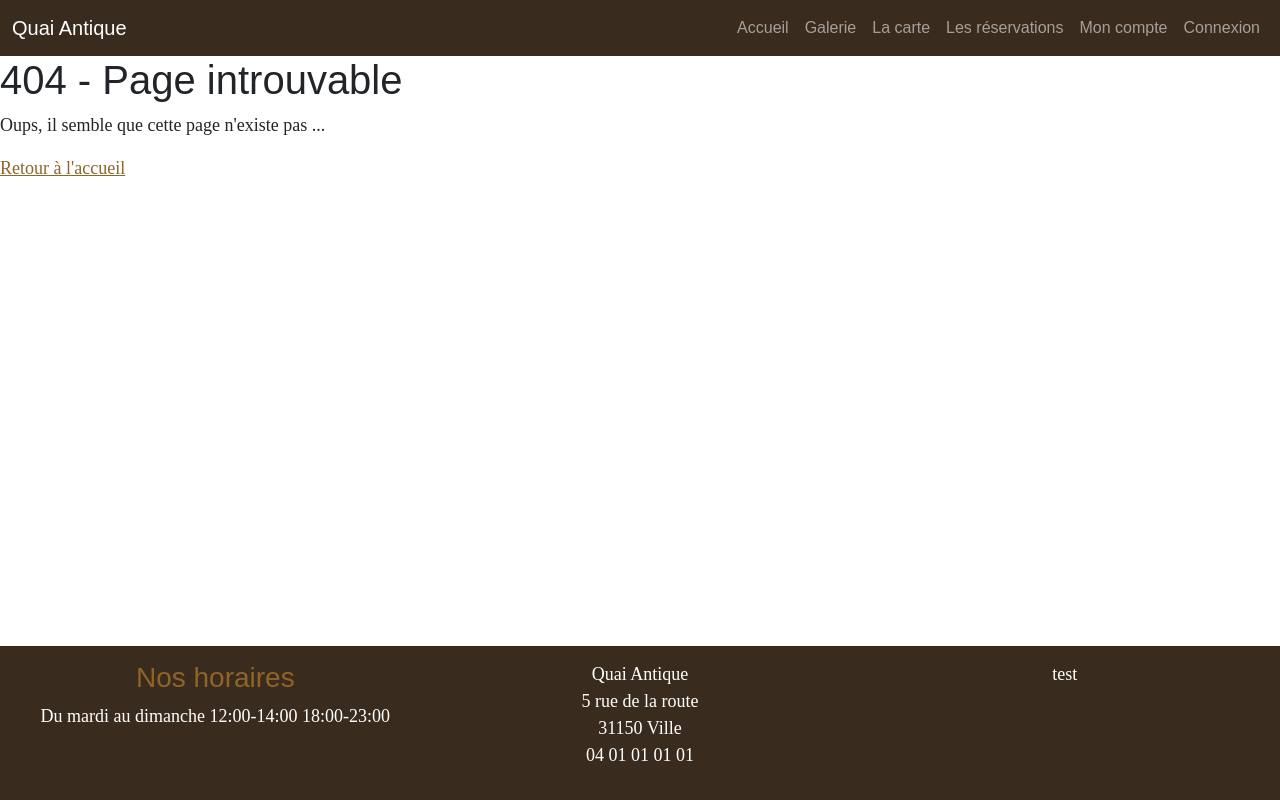
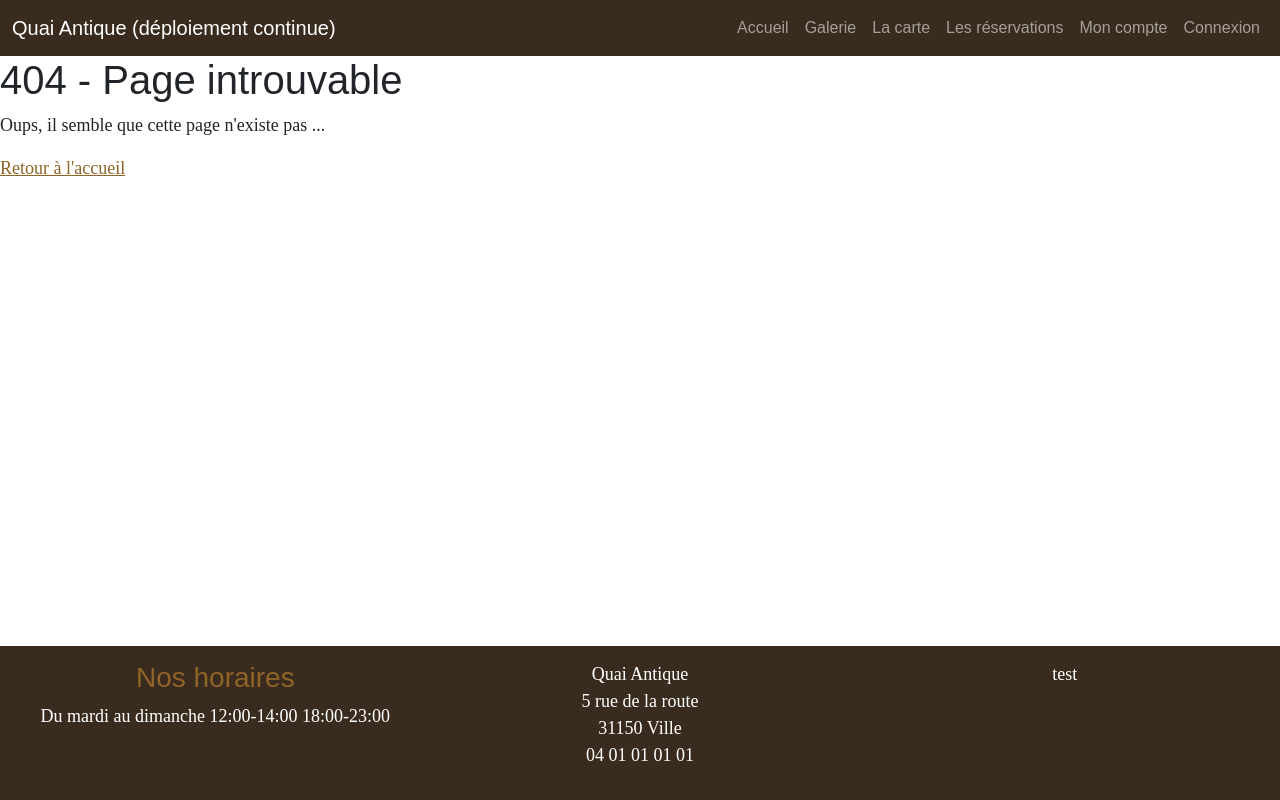
Before and after one commit to ThomasBDC/QuaiAntiqueRestaurantFront, a plain HTML site: page index.html in a window 1280 px wide. Drawn offline with nearby package versions, Linux system fonts and the light colour scheme; a web font is replaced by a local one.

Commit message:
Edit title for Deployment continue

```diff
--- a/index.html
+++ b/index.html
@@ -14,7 +14,7 @@
     <header>
         <nav class="navbar navbar-expand-lg bg-dark" data-bs-theme="dark">
             <div class="container-fluid">
-              <a class="navbar-brand" href="/">Quai Antique</a>
+              <a class="navbar-brand" href="/">Quai Antique (déploiement continue)</a>
               <button class="navbar-toggler" type="button" data-bs-toggle="collapse" data-bs-target="#navbarSupportedContent" aria-controls="navbarSupportedContent" aria-expanded="false" aria-label="Toggle navigation">
                 <span class="navbar-toggler-icon"></span>
               </button>
```
